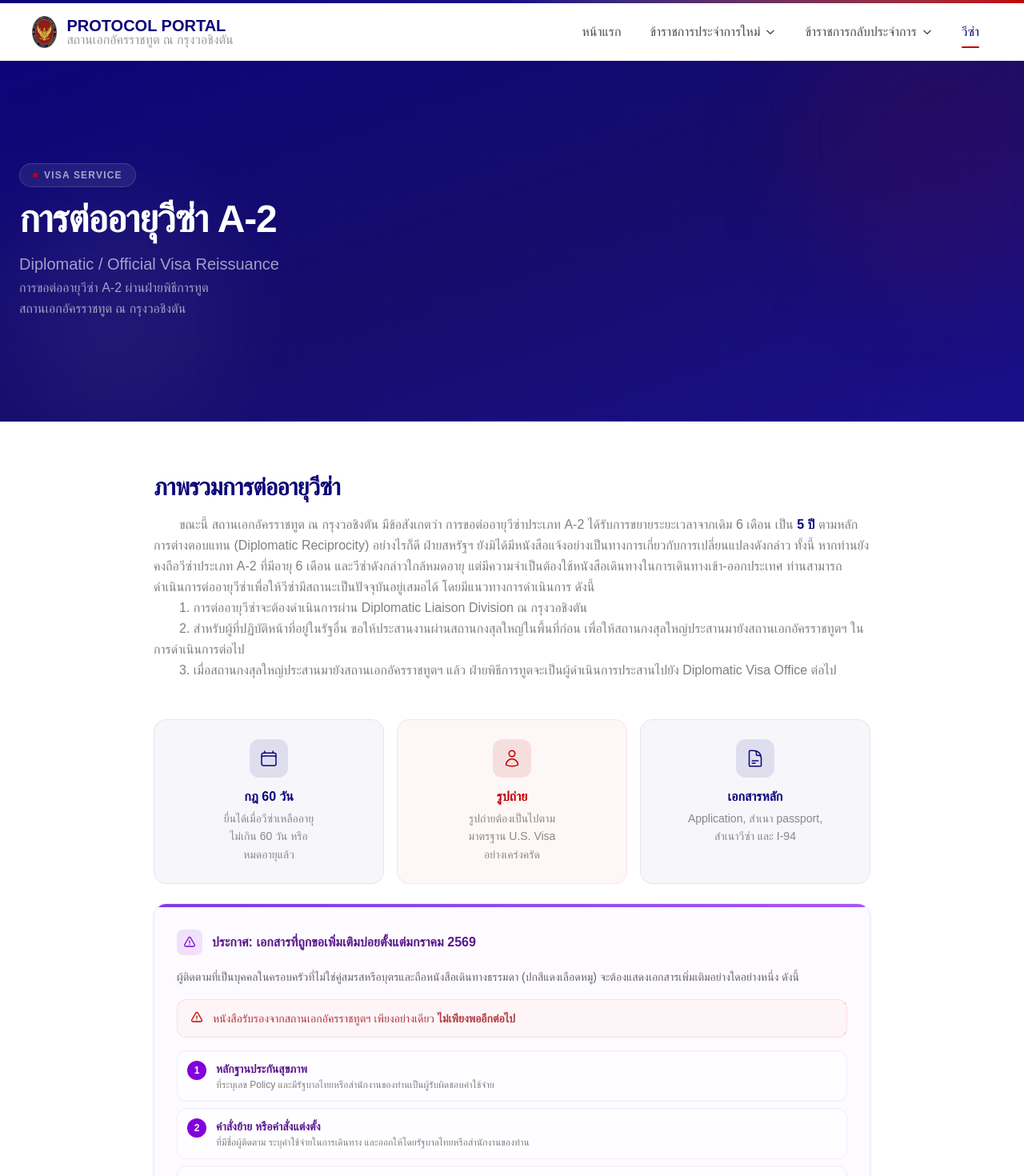
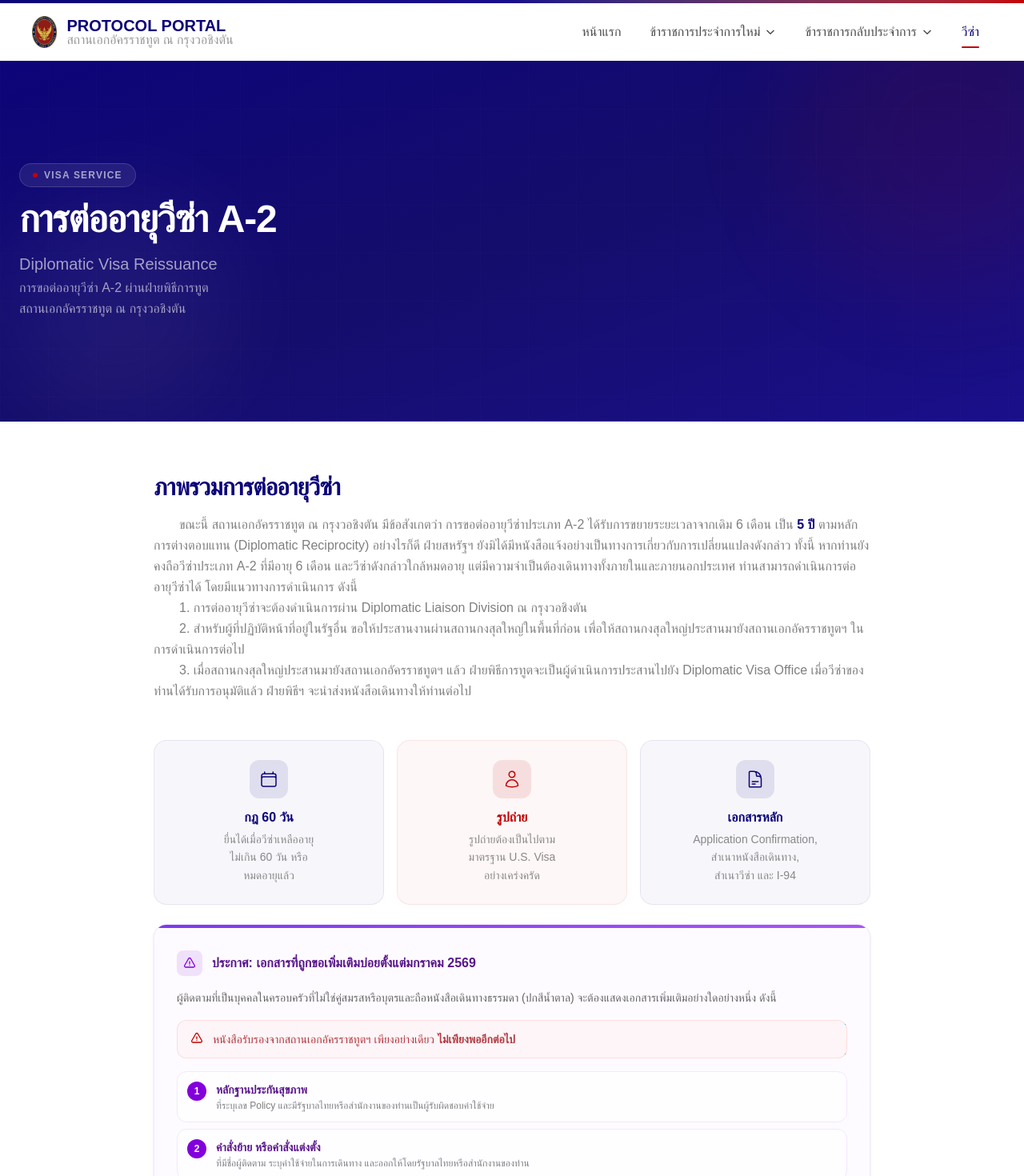
Before and after one commit to PollyYP/Emb_Protocol_Portal, a Next.js app: page /visa in a window 1280 px wide. Shown: the top 1470 px of the page at 80% size. Built offline with nearby package versions, Linux system fonts and the light colour scheme; a web font is replaced by a local one.

Commit message:
adjust visa content

```diff
--- a/app/visa/page.tsx
+++ b/app/visa/page.tsx
@@ -129,7 +129,7 @@ export default function VisaPage() {
               <br />
             </h1>
             <p className="mt-4 text-base leading-relaxed text-white/60 lg:text-xl">
-              Diplomatic / Official Visa Reissuance
+              Diplomatic Visa Reissuance
             </p>
             <p className="text-sm lg:text-base leading-relaxed text-white/60">
               การขอต่ออายุวีซ่า A-2 ผ่านฝ่ายพิธีการทูต <br/>
@@ -154,8 +154,8 @@ export default function VisaPage() {
                   ได้รับการขยายระยะเวลาจากเดิม 6 เดือน เป็น <span className="font-bold text-[#0c0479]">5 ปี</span> ตามหลักการต่างตอบแทน (Diplomatic Reciprocity)
                   อย่างไรก็ดี ฝ่ายสหรัฐฯ ยังมิได้มีหนังสือแจ้งอย่างเป็นทางการเกี่ยวกับการเปลี่ยนแปลงดังกล่าว
                   ทั้งนี้ หากท่านยังคงถือวีซ่าประเภท A-2 ที่มีอายุ 6 เดือน และวีซ่าดังกล่าวใกล้หมดอายุ
-                  แต่มีความจำเป็นต้องใช้หนังสือเดินทางในการเดินทางเข้า-ออกประเทศ
-                  ท่านสามารถดำเนินการต่ออายุวีซ่าเพื่อให้วีซ่ามีสถานะเป็นปัจจุบันอยู่เสมอได้ โดยมีแนวทางการดำเนินการ ดังนี้
+                  แต่มีความจำเป็นต้องเดินทางทั้งภายในและภายนอกประเทศ
+                  ท่านสามารถดำเนินการต่ออายุวีซ่าได้ โดยมีแนวทางการดำเนินการ ดังนี้
                 </p>
                 <p>
                   1. การต่ออายุวีซ่าจะต้องดำเนินการผ่าน Diplomatic Liaison Division ณ กรุงวอชิงตัน
@@ -165,7 +165,8 @@ export default function VisaPage() {
                   เพื่อให้สถานกงสุลใหญ่ประสานมายังสถานเอกอัครราชทูตฯ ในการดำเนินการต่อไป
                 </p>
                 <p>
-                  3. เมื่อสถานกงสุลใหญ่ประสานมายังสถานเอกอัครราชทูตฯ แล้ว ฝ่ายพิธีการทูตจะเป็นผู้ดำเนินการประสานไปยัง Diplomatic Visa Office ต่อไป
+                  3. เมื่อสถานกงสุลใหญ่ประสานมายังสถานเอกอัครราชทูตฯ แล้ว ฝ่ายพิธีการทูตจะเป็นผู้ดำเนินการประสานไปยัง Diplomatic Visa Office เมื่อวีซ่าของท่านได้รับการอนุมัติแล้ว
+                  ฝ่ายพิธีฯ จะนำส่งหนังสือเดินทางให้ท่านต่อไป
                 </p>
               </div>
             </div>
@@ -206,7 +207,7 @@ export default function VisaPage() {
                 </div>
                 <p className="mt-3 text-base font-semibold text-[#0c0479]">เอกสารหลัก</p>
                 <p className="mt-1 text-sm leading-relaxed text-black/45">
-                  Application, สำเนา passport,<br />สำเนาวีซ่า และ I-94
+                  Application Confirmation, <br />สำเนาหนังสือเดินทาง, <br />สำเนาวีซ่า และ I-94
                 </p>
               </div>
             </div>
@@ -228,7 +229,7 @@ export default function VisaPage() {
                   </h3>
                 </div>
                 <p className="text-xs lg:text-sm leading-relaxed text-black/60 mb-4">
-                  ผู้ติดตามที่เป็นบุคคลในครอบครัวที่ไม่ใช่คู่สมรสหรือบุตรและถือหนังสือเดินทางธรรมดา (ปกสีแดงเลือดหมู) จะต้องแสดงเอกสารเพิ่มเติมอย่างใดอย่างหนึ่ง ดังนี้
+                  ผู้ติดตามที่เป็นบุคคลในครอบครัวที่ไม่ใช่คู่สมรสหรือบุตรและถือหนังสือเดินทางธรรมดา (ปกสีน้ำตาล) จะต้องแสดงเอกสารเพิ่มเติมอย่างใดอย่างหนึ่ง ดังนี้
                 </p>
                 <div className="flex items-start gap-3 rounded-xl border border-red-200/60 bg-red-50/60 px-4 py-3 mb-4">
                   <svg className="mt-0.5 h-4 w-4 shrink-0 text-[#c40000]" fill="none" viewBox="0 0 24 24" stroke="currentColor" strokeWidth="2">
@@ -307,7 +308,7 @@ export default function VisaPage() {
                       นอกจากหนังสือเดินทาง เอกสารที่ต้องจัดเตรียมสำหรับการยื่นขอต่ออายุวีซ่า ได้แก่
                     </p>
                     {[
-                      { num: "1", label: "แบบฟอร์มคำร้อง", sub: "Application" },
+                      { num: "1", label: "แบบฟอร์มคำร้อง (ต้องเห็นบาร์โค้ดชัดเจน)", sub: "Application Confirmation" },
                       { num: "2", label: "สำเนาหนังสือเดินทาง", sub: "Copy of Passport" },
                       { num: "3", label: "สำเนาวีซ่า", sub: "Copy of Visa" },
                       { num: "4", label: "I-94", sub: "ดูข้อควรระวังด้านล่าง" },
@@ -663,9 +664,6 @@ export default function VisaPage() {
                       className="inline-flex items-center gap-2 rounded-lg bg-[#0c0479] px-5 py-2.5 text-sm font-semibold text-white shadow-sm shadow-[#0c0479]/20 transition-all hover:bg-[#09035e] active:scale-[0.97]"
                     >
                       ส่งอีเมล
-                      <svg className="h-4 w-4" fill="none" viewBox="0 0 24 24" stroke="currentColor" strokeWidth="2.5">
-                        <path strokeLinecap="round" strokeLinejoin="round" d="M13.5 4.5L21 12m0 0l-7.5 7.5M21 12H3" />
-                      </svg>
                     </a>
                     <a
                       href="tel:+12022984798"
```
